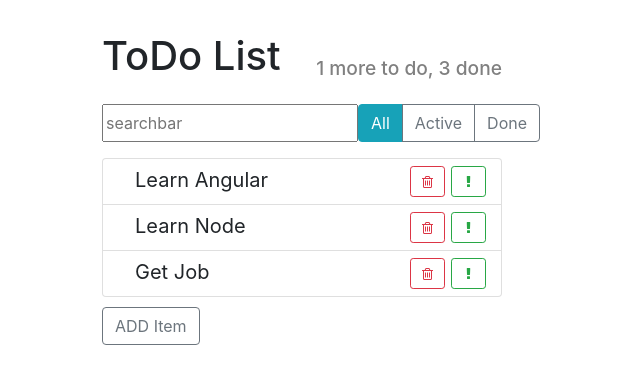
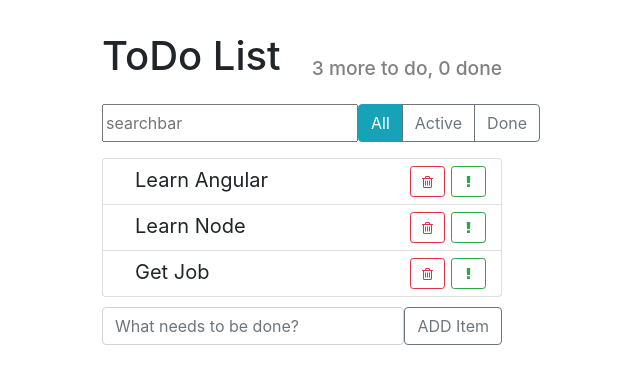
Before and after one commit to GBaykov/TODO-List, a React app: page / in a window 1280 px wide. Shown: the top 384 px of the page, without its empty margins (338-978 px from the left). Built offline with nearby package versions, Linux system fonts and the light colour scheme.

Commit message:
feat: complit adding of items

```diff
--- a/src/components/add-item/add-item.tsx
+++ b/src/components/add-item/add-item.tsx
@@ -1,15 +1,39 @@
-import React from "react";
+import React, { Component } from "react";
 import { IAddItem } from "../../types/types";
-import './add-item.css'
-function AddItem({onAddItem}:IAddItem):JSX.Element{
-return(
-    <div className="item-add-form">
-        <button className="btn btn-outline-secondary"
-        onClick={()=>onAddItem('erew')}
-        >ADD Item</button>
-    </div>
+import './add-item.css';
 
-)
+
+export default class AddItem extends Component<IAddItem>{
+    state = {
+        label:''
+    }
+
+    onLabelchange = (e:React.FormEvent<HTMLInputElement>) => {
+        this.setState({
+            label:e.currentTarget.value
+        })
+    }
+    onSubmit = (e:React.FormEvent)=> {
+e.preventDefault();
+this.props.onAddItem(this.state.label);
+this.setState({
+    label:''
+})
+    }
+
+render():React.ReactNode{
+    const { onAddItem }: IAddItem = this.props
+    return(
+    <form className="item-add-form d-flex"
+    onSubmit={this.onSubmit}>
+    <input type="text"
+    className="form-control"
+    onChange={this.onLabelchange}
+    placeholder="What needs to be done?"
+    value={this.state.label}/>
+
+    <button className="btn btn-outline-secondary"
+    >ADD Item</button>
+</form>)
 }
-
-export default AddItem
+}
--- a/src/components/app/app.tsx
+++ b/src/components/app/app.tsx
@@ -14,19 +14,25 @@ export default class App extends Component {
 
   state = {
     todoData: [
-      { label: "Learn Angular", important: false, id: 1 },
-      { label: "Learn Node", important: false, id: 2 },
-      { label: "Get Job", important: true, id: 3 }
+      this.createItem("Learn Angular"),
+      this.createItem("Learn Node"),
+      this.createItem("Get Job")
     ] as ItoDoItem[]
+  }
+
+  createItem(label:string | undefined){
+    return {
+       label: label, important: false,done:false, id: this.maxId++
+    }
   }
 
   deleteElement = (id:number | undefined) => {
 this.setState((state)=> {
-
-  let index = this.state.todoData.findIndex((el)=> el.id === id );
+  const {todoData} = this.state;
+  let index = todoData.findIndex((el)=> el.id === id );
   console.log(index)
-  const before = this.state.todoData.slice(0, index);
-  const after = this.state.todoData.slice(index + 1);
+  const before = todoData.slice(0, index);
+  const after = todoData.slice(index + 1);
   const newArr = [...before, ...after]
   return {
     todoData:newArr
@@ -34,10 +40,9 @@ this.setState((state)=> {
 })
   }
 
-  onAddItem = (text:any) => {
+  onAddItem = (text:string | undefined) => {
 this.setState((state)=> {
-  const newItem:ItoDoItem =  { label: text, important: true, id: this.maxId++ }
-
+  const newItem:ItoDoItem =  this.createItem(text)
    const newArr = [...this.state.todoData, newItem]
   return {
     todoData: newArr
@@ -45,21 +50,66 @@ this.setState((state)=> {
 })
   }
 
+// toggleProperty(arr:ItoDoItem[], id:number, propName:any){
+
+//   let index = arr.findIndex((el)=> el.id === id );
+//   const oldItem = arr[index];
+//   const newItem = {...oldItem, [propName]: !oldItem[propName]}
+//   const before = arr.slice(0, index);
+//   const after = arr.slice(index + 1);
+//   const newArr = [...before,newItem, ...after];
+//   return{
+//     todoData:newArr
+//   }
+// }
+
+  onToggleDone = (id:number | undefined) => {
+    this.setState((state)=>{
+      const {todoData} = this.state;
+      let index = todoData.findIndex((el)=> el.id === id );
+      const oldItem = todoData[index];
+      const newItem = {...oldItem, done: !oldItem.done}
+      const before = todoData.slice(0, index);
+      const after = todoData.slice(index + 1);
+      const newArr = [...before,newItem, ...after];
+      return{
+        todoData:newArr
+      }
+    })
+  }
+
+  onToggleImportant = (id:number | undefined) => {
+    this.setState((state)=>{
+      const {todoData} = this.state;
+      let index = todoData.findIndex((el)=> el.id === id );
+      const oldItem = todoData[index];
+      const newItem = {...oldItem, important: !oldItem.important}
+      const before = todoData.slice(0, index);
+      const after = todoData.slice(index + 1);
+      const newArr = [...before,newItem, ...after];
+      return{
+        todoData:newArr
+      }
+    })
+  }
+
+
+
   render(): React.ReactNode {
-    const todoData: ItoDoItem[] = [
-      { label: "Learn Angular", important: false, id: 1 },
-      { label: "Learn Node", important: false, id: 2 },
-      { label: "Get Job", important: true, id: 3 }
-    ];
-
+    const {todoData} = this.state;
+ const doneCount = todoData.filter((el)=>el.done).length;
+ const todoCount = todoData.length - doneCount;
     return (
       <div className="todo-app">
-        <AppHeader toDo="1" done="3" />
+        <AppHeader toDo={todoCount} done={doneCount} />
         <div className="top-panel d-flex">
           <SearchPanel />
           <ItemStatusFilter />
         </div>
-        <ToDoList todos={this.state.todoData} onDeleted={this.deleteElement}/>
+        <ToDoList todos={todoData}
+        onDeleted={this.deleteElement}
+        onToggleImportant={this.onToggleImportant}
+        onToggleDone={this.onToggleDone}/>
         <AddItem onAddItem={this.onAddItem}/>
       </div>
     );
--- a/src/components/todo-list-item/todo-list-item.tsx
+++ b/src/components/todo-list-item/todo-list-item.tsx
@@ -11,25 +11,12 @@ state = {
   important:false
 };
 
-onLabelClick = () => {
-  this.setState((state)=>{
-    return{
-      done: !this.state.done
-    }
-  })
-};
-    onMarkImportant = () => {
-      this.setState((state)=>{
-        return{
-          important: !this.state.important
-        }
-      })
-    }
+
 
   render(): React.ReactNode {
-    const { label, onDeleted  }: ItoDoItem = this.props;
+    const { label, onDeleted, onToggleDone, onToggleImportant, done, important }: ItoDoItem = this.props;
 
-    const {done, important} = this.state
+    //const {} = this.state
 
     let className:string = 'todo-list-item';
     if(done) {
@@ -42,14 +29,14 @@ onLabelClick = () => {
 
     return (
       <span className={className} >
-        <span className="todo-list-item-label" onClick={this.onLabelClick}>
+        <span className="todo-list-item-label" onClick={onToggleDone}>
           {label}
         </span>
 
         <button
           type="button"
           className="btn btn-outline-success btn-sm float-right"
-          onClick={this.onMarkImportant}>
+          onClick={onToggleImportant}>
           <i className="fa fa-exclamation" />
         </button>
 
--- a/src/components/todo-list/todo-list.tsx
+++ b/src/components/todo-list/todo-list.tsx
@@ -5,13 +5,16 @@ import "./todo-list.css";
 
 // const itemsArr = ['learn React', 'make portfolio', 'bigin to earn money']
 function ToDoList(props: ItodoData): JSX.Element {
-  const { todos, onDeleted } = props;
+  const { todos, onDeleted, onToggleImportant, onToggleDone } = props;
   const elements = todos.map((item) => {
     const { id, ...itemProps } = item;
     return (
       // <li><ToDoListItem label={item.label} important={item.important}/></li> =======!! SPRED operator
       <li className="list-group-item" key={id}>
-        <ToDoListItem {...itemProps} onDeleted={()=> onDeleted(id)}/>
+        <ToDoListItem {...itemProps}
+        onDeleted={()=> onDeleted(id)}
+        onToggleImportant={()=>onToggleImportant(id)}
+        onToggleDone={()=>onToggleDone(id)}/>
       </li>
     );
   });
```
Also changed, not shown: src/components/item-status-filter/item-status-filter.tsx (+0 -15 lines), src/types/types.tsx (+13 -6 lines).
